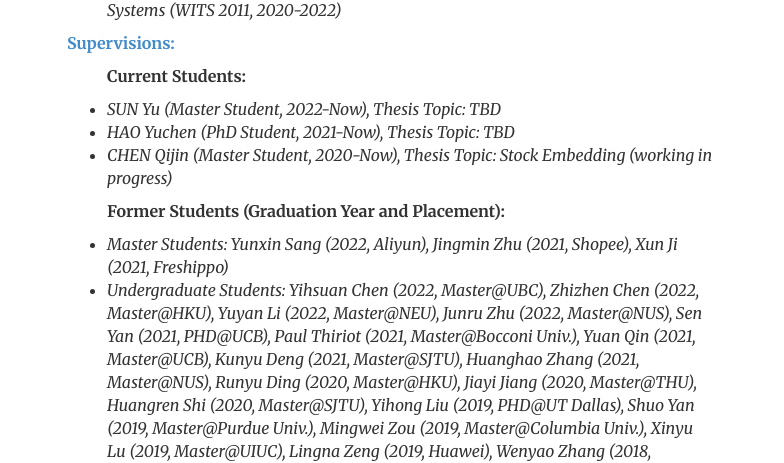
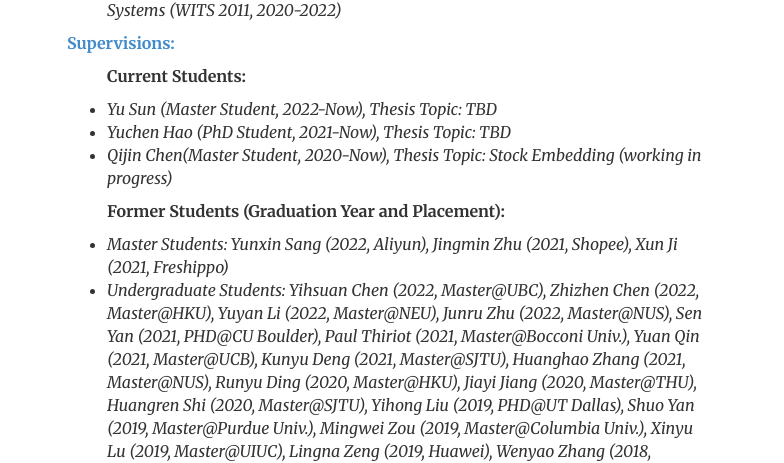
Before and after one commit to popeye007/popeye007.github.io, a Jekyll site: the page built from research/index.html, in a window 1280 px wide. Shown: the part 1506-1969 px from the top of the page, without its empty margins (249-1033 px from the left). Built offline with Jekyll 4.4.1, drawn with Linux system fonts in a browser that asks for light colours; comment, search, counter and statistics services are not loaded; some of the changed text lies outside the part shown.

Commit message:
Update index.html

```diff
--- a/research/index.html
+++ b/research/index.html
@@ -60,15 +57,15 @@
 	<p><strong><a name="Supervision">Supervisions:</a></strong><br>
 		<ul>
 			<p><b>Current Students:</b></p>
-			<li><i>SUN Yu (Master Student, 2022-Now), Thesis Topic: TBD </i></li>
-			<li><i>HAO Yuchen (PhD Student, 2021-Now), Thesis Topic: TBD </i></li>
-			<li><i>CHEN Qijin (Master Student, 2020-Now), Thesis Topic: Stock Embedding (working in progress)</i></li>
+			<li><i>Yu Sun (Master Student, 2022-Now), Thesis Topic: TBD </i></li>
+			<li><i>Yuchen Hao (PhD Student, 2021-Now), Thesis Topic: TBD </i></li>
+			<li><i>Qijin Chen(Master Student, 2020-Now), Thesis Topic: Stock Embedding (working in progress)</i></li>
 
 		</ul>
 		<ul>
 			<p><b>Former Students (Graduation Year and Placement):</b></p>
 			<li><i>Master Students: Yunxin Sang (2022, Aliyun), Jingmin Zhu (2021, Shopee), Xun Ji (2021, Freshippo)</i></li>
-			<li><i>Undergraduate Students: Yihsuan Chen (2022, Master@UBC), Zhizhen Chen (2022, Master@HKU), Yuyan Li (2022, Master@NEU), Junru Zhu (2022, Master@NUS), Sen Yan (2021, PHD@UCB), Paul Thiriot (2021, Master@Bocconi Univ.), Yuan Qin (2021, Master@UCB), Kunyu Deng (2021, Master@SJTU), Huanghao Zhang (2021, Master@NUS), Runyu Ding (2020, Master@HKU), Jiayi Jiang (2020, Master@THU), Huangren Shi (2020, Master@SJTU), Yihong Liu (2019, PHD@UT Dallas), Shuo Yan (2019, Master@Purdue Univ.), Mingwei Zou (2019, Master@Columbia Univ.), Xinyu Lu (2019, Master@UIUC), Lingna Zeng (2019, Huawei), Wenyao Zhang (2018, Master@NUS), Shangyang Fu (2018, Master@SAIF), Yucheng Huang (2017, Master@CMU), Yawang Lai (2017, Master@Rutgers Univ.), Zongyue Yu (2016, Master@UT Austin)
+			<li><i>Undergraduate Students: Yihsuan Chen (2022, Master@UBC), Zhizhen Chen (2022, Master@HKU), Yuyan Li (2022, Master@NEU), Junru Zhu (2022, Master@NUS), Sen Yan (2021, PHD@CU Boulder), Paul Thiriot (2021, Master@Bocconi Univ.), Yuan Qin (2021, Master@UCB), Kunyu Deng (2021, Master@SJTU), Huanghao Zhang (2021, Master@NUS), Runyu Ding (2020, Master@HKU), Jiayi Jiang (2020, Master@THU), Huangren Shi (2020, Master@SJTU), Yihong Liu (2019, PHD@UT Dallas), Shuo Yan (2019, Master@Purdue Univ.), Mingwei Zou (2019, Master@Columbia Univ.), Xinyu Lu (2019, Master@UIUC), Lingna Zeng (2019, Huawei), Wenyao Zhang (2018, Master@NUS), Shangyang Fu (2018, Master@SAIF), Yucheng Huang (2017, Master@CMU), Yawang Lai (2017, Master@Rutgers Univ.), Zongyue Yu (2016, Master@UT Austin)
 		</ul>
 
 	<p><strong><a name="Media">Media Mentions:</a></strong><br>
```
Also changed, not shown: other parts of research/index.html (+0 -3 lines).
